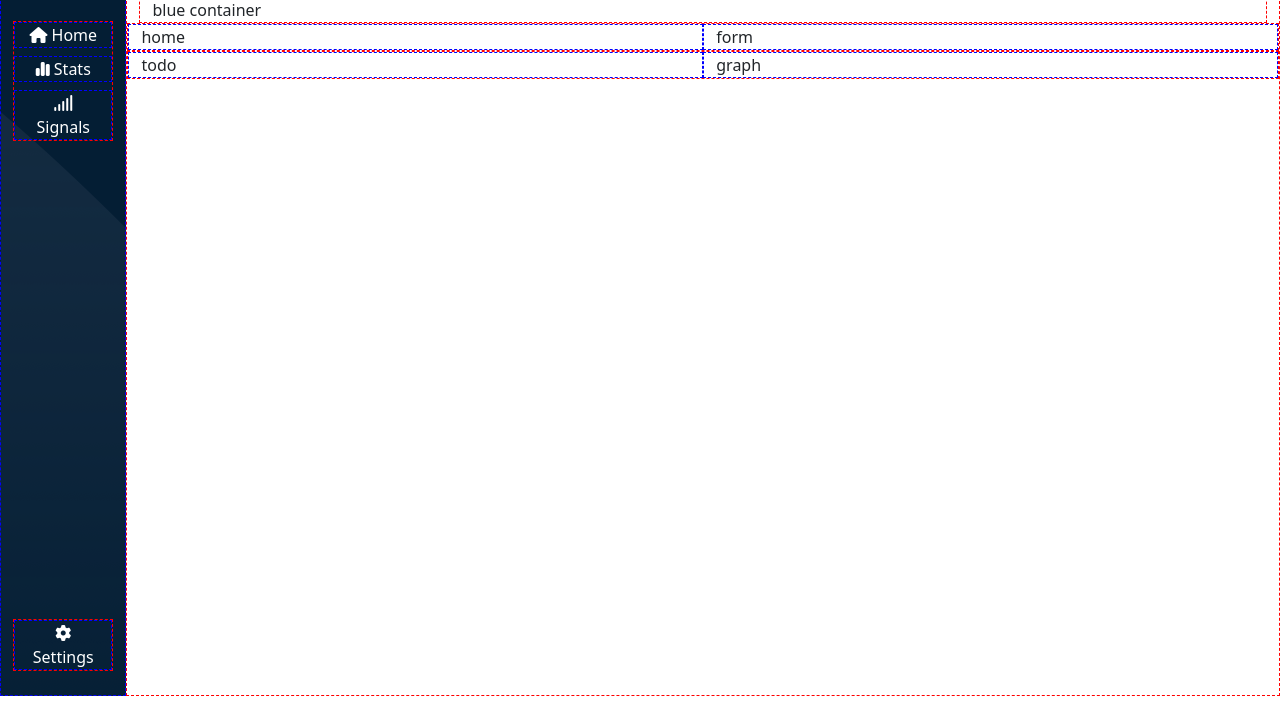
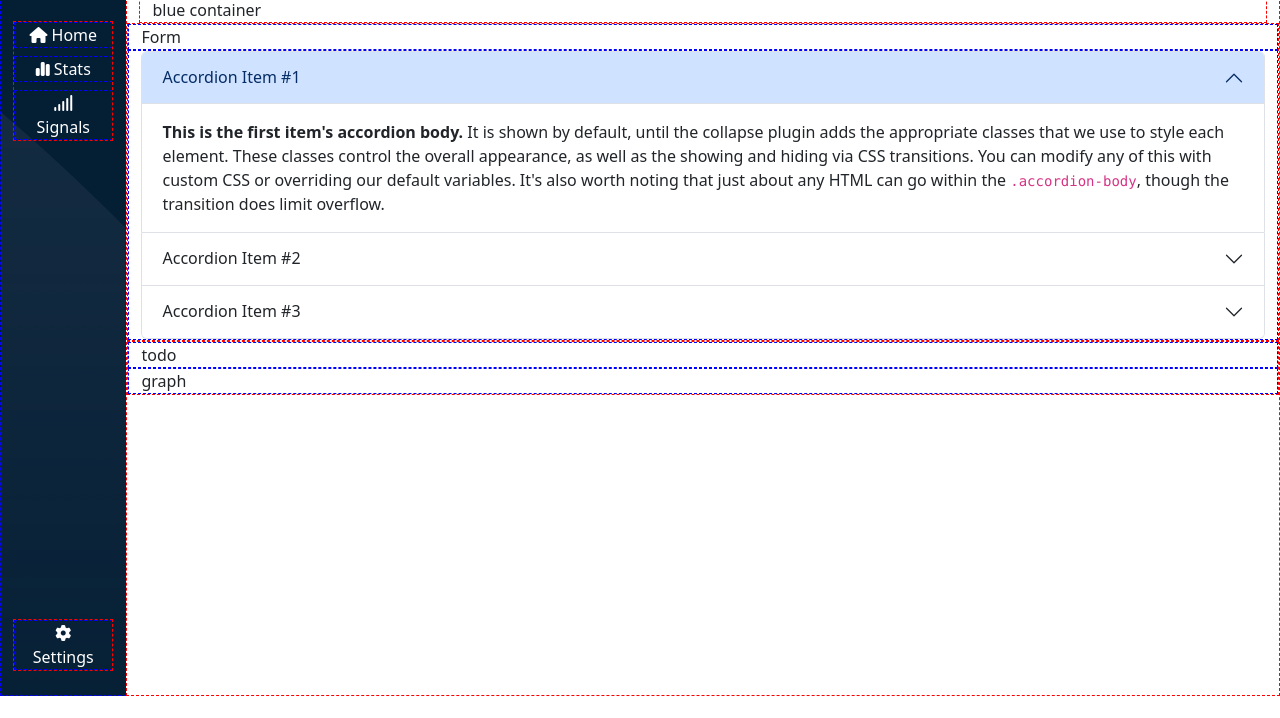
Before and after one commit to guglielmopiasenti/html-css-bootstrap-dashboard, a plain HTML site: page index.html in a window 1280 px wide. Shown: the part 82-800 px from the top of the page. Drawn offline with nearby package versions, Linux system fonts and the light colour scheme.

Commit message:
adding Accordion

```diff
--- a/index.html
+++ b/index.html
@@ -22,7 +22,7 @@
                 <img class="d-none d-lg-inline" src="img/logo.svg" alt="Logo" width="150" height="50" class="d-inline-block align-text-top">
               </a>
               <form class="d-flex" role="search">
-                  <input class="form-control me-2" type="search" placeholder="Search" aria-label="Search">
+                  <input class="form-control me-2" type="search" placeholder="Prova a cercare: Lezioni di Laravel" aria-label="Search">
                 </form>
             </div>
           </nav>
@@ -70,11 +70,50 @@
 
 
             <section>
-                <div class="row">
-                    <div class="col">home</div>
-                    <div class="col">form</div>
+                <div class="row row-cols-1">
+                    <div class="col">Form</div>
+                    <div class="col">
+                        <div class="accordion" id="accordionExample">
+                            <div class="accordion-item">
+                              <h2 class="accordion-header">
+                                <button class="accordion-button" type="button" data-bs-toggle="collapse" data-bs-target="#collapseOne" aria-expanded="false" aria-controls="collapseOne">
+                                  Accordion Item #1
+                                </button>
+                              </h2>
+                              <div id="collapseOne" class="accordion-collapse collapse show" data-bs-parent="#accordionExample">
+                                <div class="accordion-body">
+                                  <strong>This is the first item's accordion body.</strong> It is shown by default, until the collapse plugin adds the appropriate classes that we use to style each element. These classes control the overall appearance, as well as the showing and hiding via CSS transitions. You can modify any of this with custom CSS or overriding our default variables. It's also worth noting that just about any HTML can go within the <code>.accordion-body</code>, though the transition does limit overflow.
+                                </div>
+                              </div>
+                            </div>
+                            <div class="accordion-item">
+                              <h2 class="accordion-header">
+                                <button class="accordion-button collapsed" type="button" data-bs-toggle="collapse" data-bs-target="#collapseTwo" aria-expanded="false" aria-controls="collapseTwo">
+                                  Accordion Item #2
+                                </button>
+                              </h2>
+                              <div id="collapseTwo" class="accordion-collapse collapse" data-bs-parent="#accordionExample">
+                                <div class="accordion-body">
+                                  <strong>This is the second item's accordion body.</strong> It is hidden by default, until the collapse plugin adds the appropriate classes that we use to style each element. These classes control the overall appearance, as well as the showing and hiding via CSS transitions. You can modify any of this with custom CSS or overriding our default variables. It's also worth noting that just about any HTML can go within the <code>.accordion-body</code>, though the transition does limit overflow.
+                                </div>
+                              </div>
+                            </div>
+                            <div class="accordion-item">
+                              <h2 class="accordion-header">
+                                <button class="accordion-button collapsed" type="button" data-bs-toggle="collapse" data-bs-target="#collapseThree" aria-expanded="false" aria-controls="collapseThree">
+                                  Accordion Item #3
+                                </button>
+                              </h2>
+                              <div id="collapseThree" class="accordion-collapse collapse" data-bs-parent="#accordionExample">
+                                <div class="accordion-body">
+                                  <strong>This is the third item's accordion body.</strong> It is hidden by default, until the collapse plugin adds the appropriate classes that we use to style each element. These classes control the overall appearance, as well as the showing and hiding via CSS transitions. You can modify any of this with custom CSS or overriding our default variables. It's also worth noting that just about any HTML can go within the <code>.accordion-body</code>, though the transition does limit overflow.
+                                </div>
+                              </div>
+                            </div>
+                          </div>
+                    </div>
                 </div>
-                <div class="row">
+                <div class="row row-cols-1">
                     <div class="col">todo</div>
                     <div class="col">graph</div>
                 </div>
```
